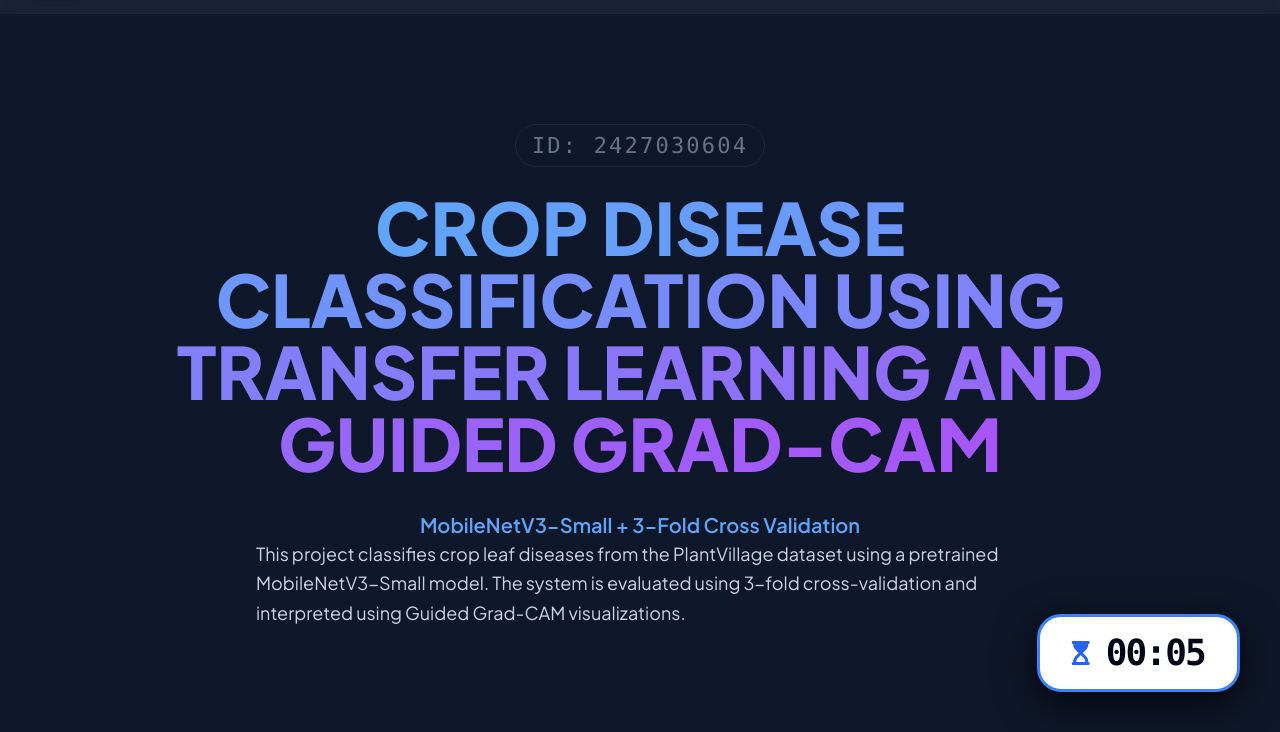
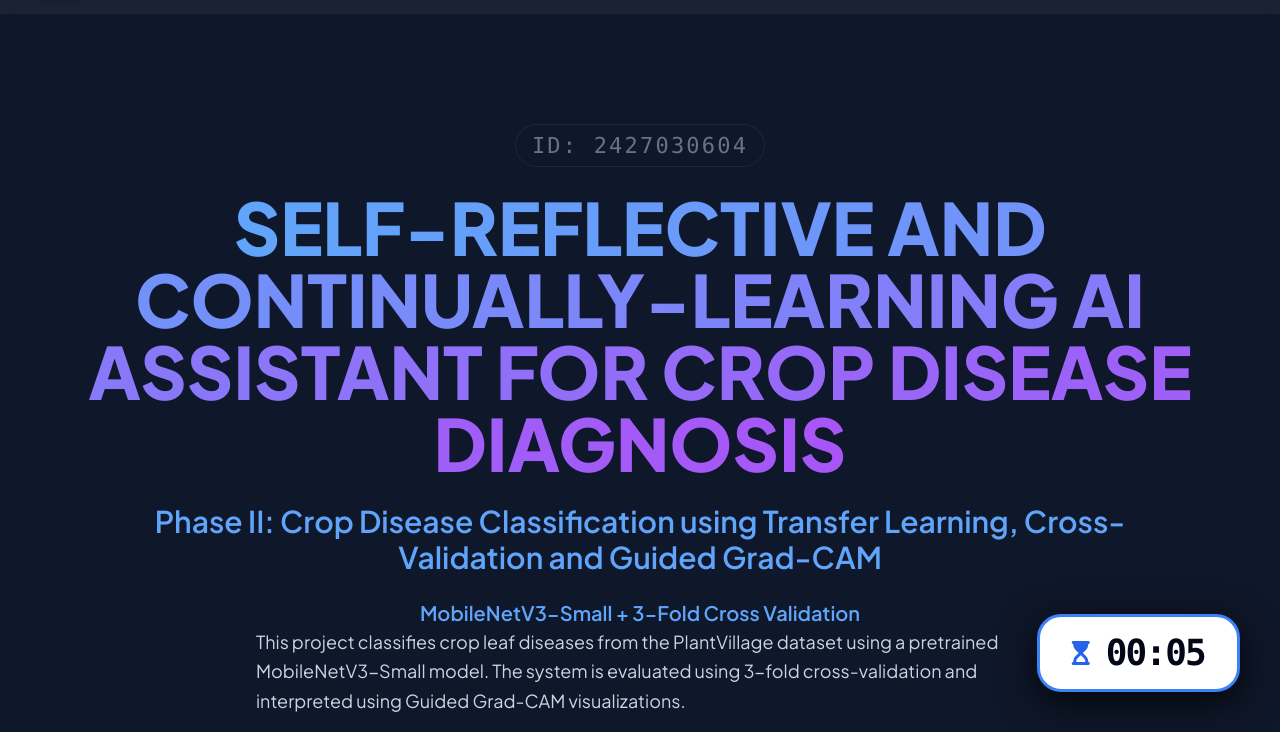
Before and after one commit to Chinmaya-J/crop_disease_ml_project, a plain HTML site: page index.html in a window 1280 px wide. Shown: the part 68-800 px from the top of the page. Drawn offline with nearby package versions, Linux system fonts and the light colour scheme.

Commit message:
Update index.html

```diff
--- a/index.html
+++ b/index.html
@@ -102,10 +102,14 @@
             <div
                 class="inline-block px-4 py-1 border border-slate-800 rounded-full text-slate-500 text-[22px] font-mono mb-6 uppercase tracking-widest">
                 ID: 2427030604</div>
-            <h1 class="text-6xl md:text-7xl font-extrabold mb-8 uppercase leading-tight">
-                <span class="gradient-text uppercase">Crop Disease Classification using Transfer Learning and Guided
-                    Grad-CAM</span>
+            <h1 class="text-6xl md:text-7xl font-extrabold mb-6 uppercase leading-tight">
+                <span class="gradient-text">Self-Reflective and Continually-Learning AI Assistant for Crop Disease
+                    Diagnosis</span>
             </h1>
+
+            <h2 class="text-2xl md:text-3xl text-blue-400 font-semibold mb-6">
+                Phase II: Crop Disease Classification using Transfer Learning, Cross-Validation and Guided Grad-CAM
+            </h2>
 
             <span class="text-blue-400 text-xl font-semibold block mt-4">
                 MobileNetV3-Small + 3-Fold Cross Validation
```
